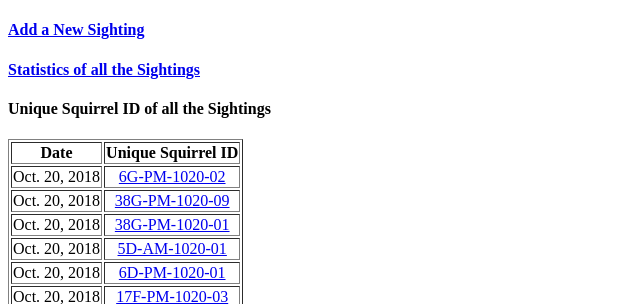
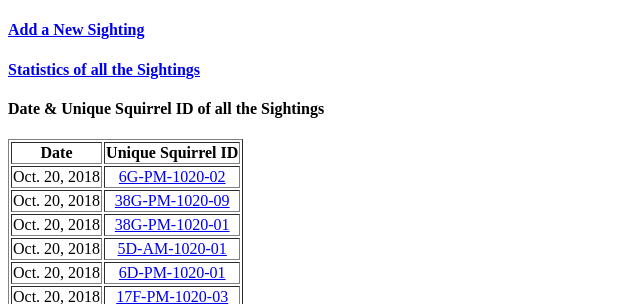
Before and after one commit to DarenRen/sq, a Django app: page /sightings/ in a window 1280 px wide. Shown: the top 304 px of the page, without its empty margins (0-640 px from the left). Run offline with Django 3.2, Linux system fonts and the light colour scheme; data comes from the database, SQL or seed files in the repository.

Commit message:
Update all.html

```diff
--- a/tracker/sightings/templates/sightings/all.html
+++ b/tracker/sightings/templates/sightings/all.html
@@ -9,7 +9,7 @@
     </p>
     <p></p>
     <p>
-      <h4>Unique Squirrel ID of all the Sightings</h4>
+      <h4>Date & Unique Squirrel ID of all the Sightings</h4>
     </p>
     <table border="1">
       <thead>
--- a/tracker/tracker/settings.py
+++ b/tracker/tracker/settings.py
@@ -81,8 +81,6 @@ DATABASES = {
     }
 }
 
-DATE_INPUT_FORMATS = ['%m-%d%-Y']
-
 # Password validation
 # https://docs.djangoproject.com/en/3.0/ref/settings/#auth-password-validators
 
```
